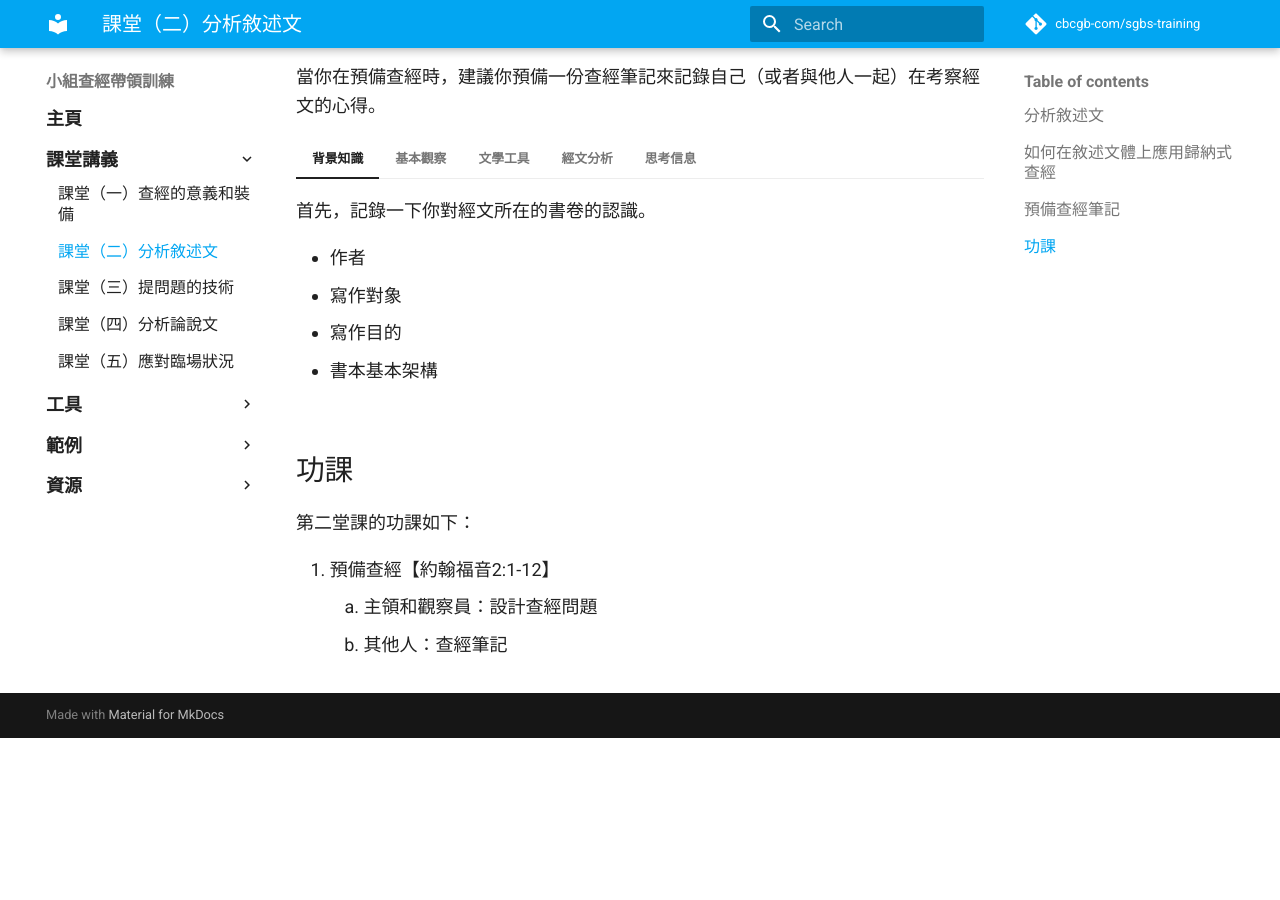
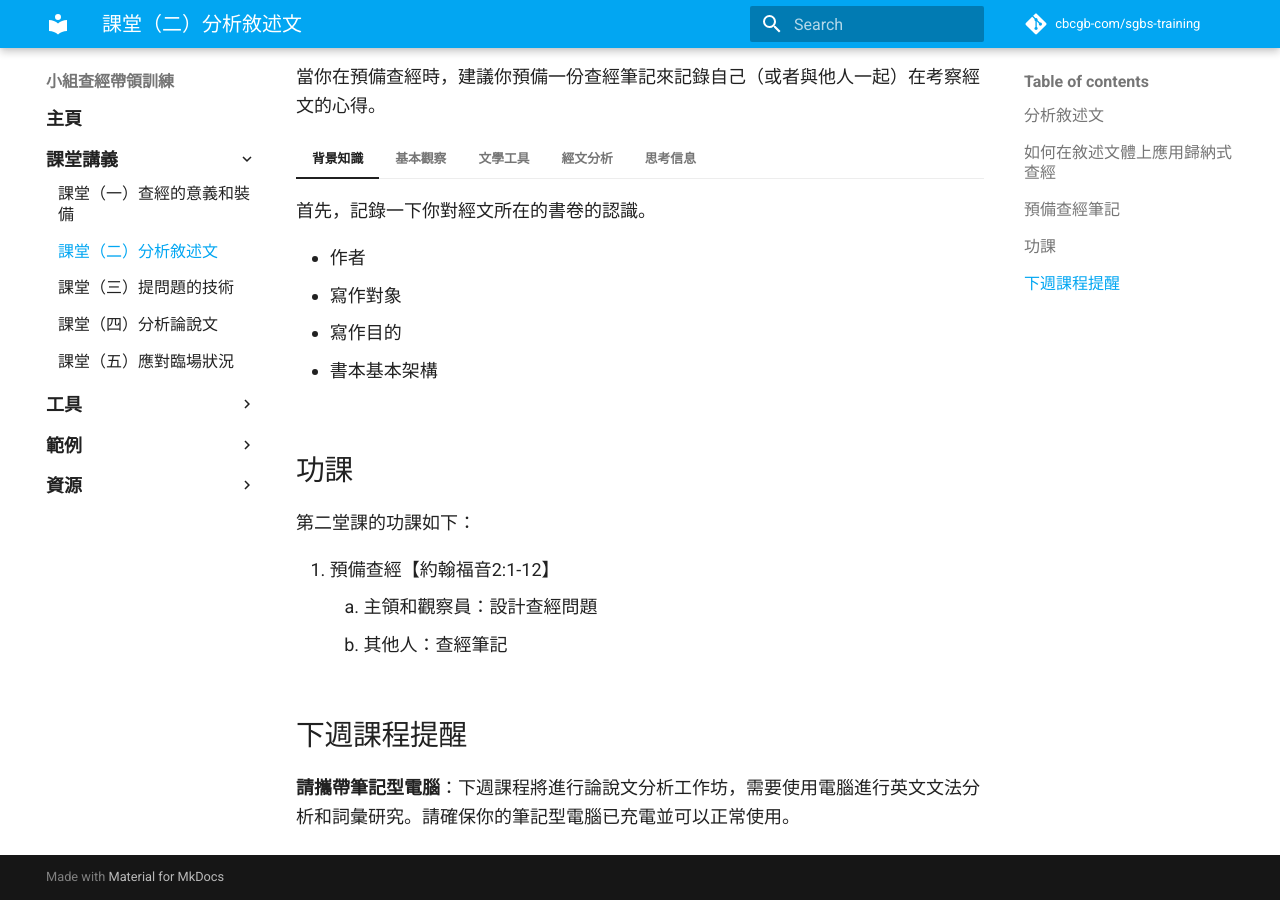
Before and after one commit to cbcgb-com/sgbs-training, an MkDocs documentation site: the page built from docs/class-notes/lesson-2-narrative.md, in a window 1280 px wide and 900 px high, scrolled down 1032 px. Built offline with MkDocs 1.6.1 and Material for MkDocs 9.7.7, drawn with Linux system fonts in a browser that asks for light colours; comment, search, counter and statistics services are not loaded; before the commit the page ends 1770 px from its top, so only the background shows below that.

Commit message:
docs(class-notes)📝: add reminder for next week's lesson to bring a laptop
- Added a new section at the end of lesson-2-narrative.md reminding students to bring a laptop for the next class.
- Clarified that the next lesson will involve an expository writing workshop requiring English grammar and vocabulary analysis on a computer.

```diff
--- a/docs/class-notes/lesson-2-narrative.md
+++ b/docs/class-notes/lesson-2-narrative.md
@@ -9,7 +9,7 @@
 當我們閱讀聖經的時候，
 我們需要留意某幾章節中作者是否帶著「敘述」的風格來寫作。
 
------
+---
 
 ## 如何在敘述文體上應用歸納式查經
 
@@ -33,7 +33,7 @@
 可以參考一下為大家預備的[路加福音示範](../examples/luke-study-notes.md)
 和[馬太福音示範](../examples/matthew-study-notes.md)。
 
------
+---
 
 ## 預備查經筆記
 
@@ -100,3 +100,7 @@
 1. 預備查經【約翰福音2:1-12】
     1. 主領和觀察員：設計查經問題
     2. 其他人：查經筆記
+
+## 下週課程提醒
+
+**請攜帶筆記型電腦**：下週課程將進行論說文分析工作坊，需要使用電腦進行英文文法分析和詞彙研究。請確保你的筆記型電腦已充電並可以正常使用。
```
